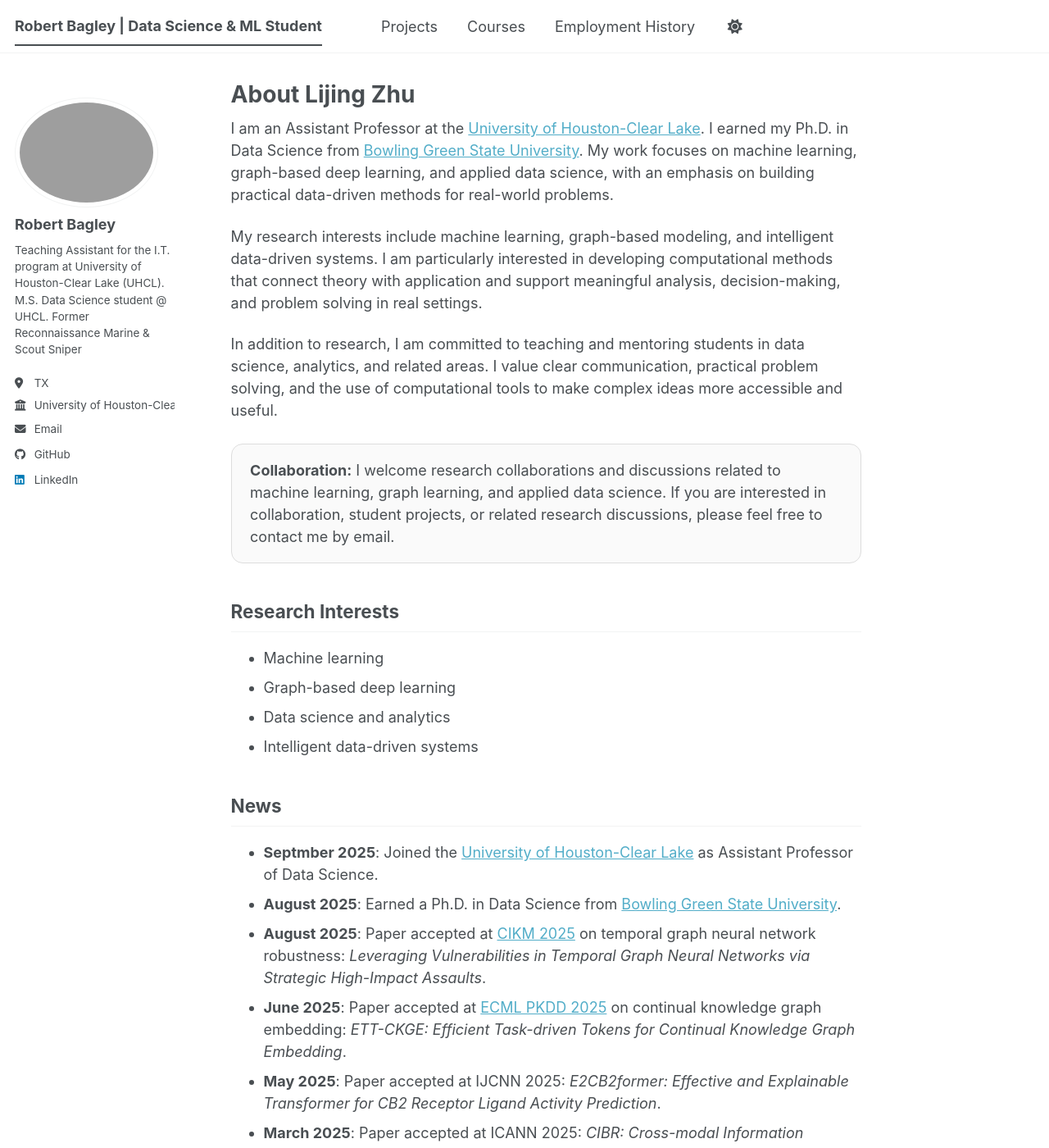
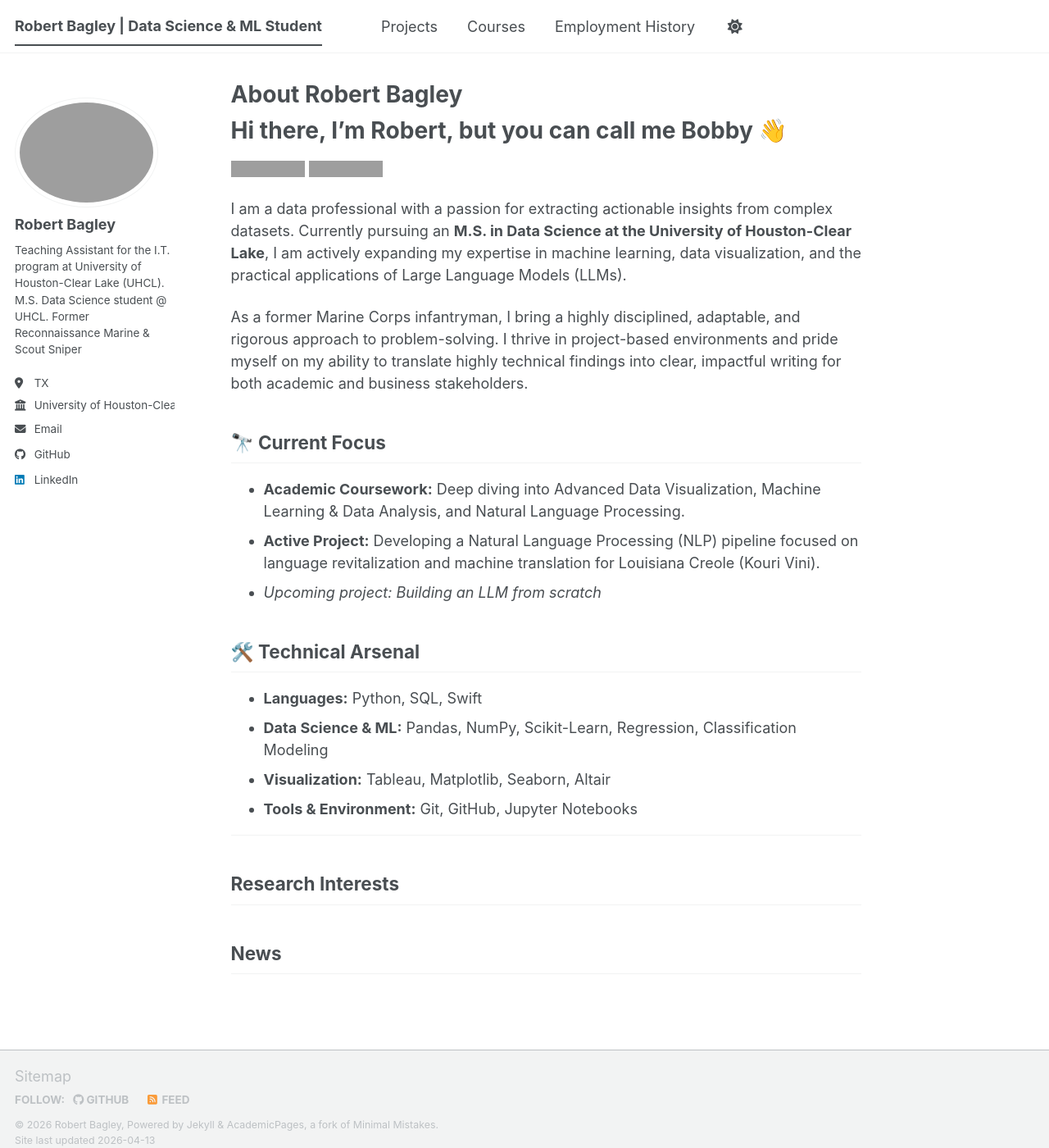
Before and after one commit to Bobby-Bag/Bobby-Bag.github.io, a Jekyll site: the page built from _pages/about.md, in a window 1280 px wide and 1400 px high. Shown: the whole window at 82% size. Built offline with Jekyll 4.4.1, drawn with Linux system fonts in a browser that asks for light colours; a script bundle is joined from its source files by our own code; library files that are not in the unit come from our copies; some of the changed text lies outside the part shown; grey boxes are pictures that could not be loaded.

Commit message:
Update author details and personal information

```diff
--- a/_pages/about.md
+++ b/_pages/about.md
@@ -1,42 +1,36 @@
 ---
 permalink: /
-title: "About Lijing Zhu"
+title: "About Robert Bagley"
 author_profile: true
 redirect_from:
   - /about/
   - /about.html
 ---
 
-I am an Assistant Professor at the [University of Houston-Clear Lake](https://www.uhcl.edu/). I earned my Ph.D. in Data Science from [Bowling Green State University](https://www.bgsu.edu/). My work focuses on machine learning, graph-based deep learning, and applied data science, with an emphasis on building practical data-driven methods for real-world problems.
+# Hi there, I'm Robert, but you can call me Bobby 👋
+[![LinkedIn](https://img.shields.io/badge/LinkedIn-0077B5?style=for-the-badge&logo=linkedin&logoColor=white)](https://www.linkedin.com/in/bagley0321)
+[![GitHub](https://img.shields.io/badge/GitHub-100000?style=for-the-badge&logo=github&logoColor=white)](https://github.com/Bobby-Bag)
 
-My research interests include machine learning, graph-based modeling, and intelligent data-driven systems. I am particularly interested in developing computational methods that connect theory with application and support meaningful analysis, decision-making, and problem solving in real settings.
+I am a data professional with a passion for extracting actionable insights from complex datasets. Currently pursuing an **M.S. in Data Science at the University of Houston-Clear Lake**, I am actively expanding my expertise in machine learning, data visualization, and the practical applications of Large Language Models (LLMs).
 
-In addition to research, I am committed to teaching and mentoring students in data science, analytics, and related areas. I value clear communication, practical problem solving, and the use of computational tools to make complex ideas more accessible and useful.
+As a former Marine Corps infantryman, I bring a highly disciplined, adaptable, and rigorous approach to problem-solving. I thrive in project-based environments and pride myself on my ability to translate highly technical findings into clear, impactful writing for both academic and business stakeholders.
 
-<div style="border: 1px solid #ddd; border-radius: 14px; padding: 1rem 1.25rem; margin: 1.5rem 0; background: #fafafa;">
-  <strong>Collaboration:</strong> I welcome research collaborations and discussions related to machine learning, graph learning, and applied data science. If you are interested in collaboration, student projects, or related research discussions, please feel free to contact me by email.
-</div>
+## 🔭 Current Focus
+*   **Academic Coursework:** Deep diving into Advanced Data Visualization, Machine Learning & Data Analysis, and Natural Language Processing.
+*   **Active Project:** Developing a Natural Language Processing (NLP) pipeline focused on language revitalization and machine translation for Louisiana Creole (Kouri Vini).
+*   *Upcoming project: Building an LLM from scratch*
+
+## 🛠️ Technical Arsenal
+*   **Languages:** Python, SQL, Swift
+*   **Data Science & ML:** Pandas, NumPy, Scikit-Learn, Regression, Classification Modeling
+*   **Visualization:** Tableau, Matplotlib, Seaborn, Altair
+*   **Tools & Environment:** Git, GitHub, Jupyter Notebooks
+
+---
 
 
 ## Research Interests
 
-- Machine learning
-- Graph-based deep learning
-- Data science and analytics
-- Intelligent data-driven systems
+
 
 ## News
-
-- **Septmber 2025**: Joined the [University of Houston-Clear Lake](https://www.uhcl.edu/) as Assistant Professor of Data Science.
-- **August 2025**: Earned a Ph.D. in Data Science from [Bowling Green State University](https://www.bgsu.edu/).
-- **August 2025**: Paper accepted at [CIKM 2025](https://www.cikm2025.org/) on temporal graph neural network robustness: *Leveraging Vulnerabilities in Temporal Graph Neural Networks via Strategic High-Impact Assaults*.
-- **June 2025**: Paper accepted at [ECML PKDD 2025](https://ecmlpkdd.org/2025/) on continual knowledge graph embedding: *ETT-CKGE: Efficient Task-driven Tokens for Continual Knowledge Graph Embedding*.
-- **May 2025**: Paper accepted at IJCNN 2025: *E2CB2former: Effective and Explainable Transformer for CB2 Receptor Ligand Activity Prediction*.
-- **March 2025**: Paper accepted at ICANN 2025: *CIBR: Cross-modal Information Bottleneck Regularization for Robust CLIP Generalization*.
-- **December 2024**: Paper accepted at IEEE Big Data 2024: *Flexible Memory Rotation (FMR): Rotated Representation with Dynamic Regularization to Overcome Catastrophic Forgetting in Continual Knowledge Graph Learning*.
-- **December 2024**: Paper accepted at ICONIP 2024: *HGTDP-DTA: Hybrid Graph-Transformer with Dynamic Prompt for Drug-Target Binding Affinity Prediction*.
-- **Octomber 2023**: Published *SKGHOI: Spatial-Semantic Knowledge Graph for Human-Object Interaction Detection* at the IEEE ICDM Workshop.
-
-## Students
-
-I look forward to mentoring undergraduate and graduate students in data science, machine learning, and related areas. This section will be updated as student research projects, collaborations, and mentoring activities develop.
```
